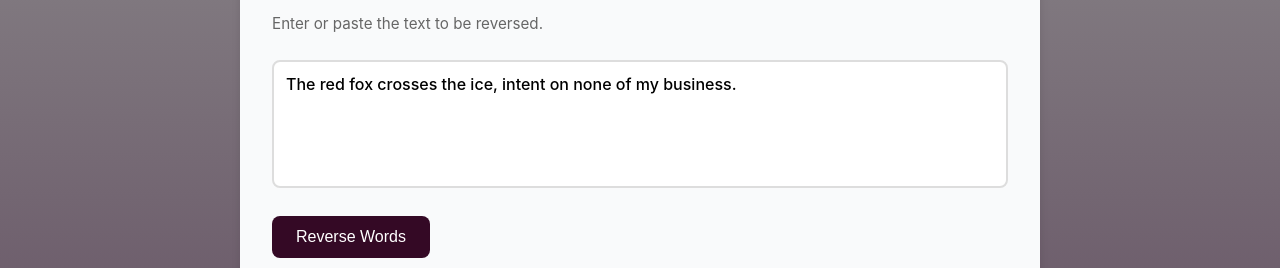
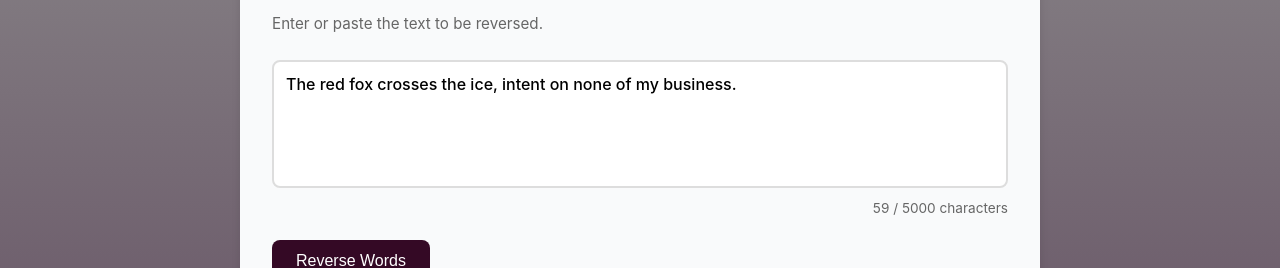
Before and after one commit to og2t/alpha-dev-test, a Next.js app: page / in a window 1280 px wide. Shown: the part 283-551 px from the top of the page. Built offline with nearby package versions, Linux system fonts and the light colour scheme; no server answers; the database is empty.

Commit message:
Added 5000 chars limit

```diff
--- a/app/api/reversed-texts/route.ts
+++ b/app/api/reversed-texts/route.ts
@@ -29,6 +29,7 @@ export async function POST(request: NextRequest) {
   try {
     const body = await request.json();
     const { originalText } = body;
+    const MAX_CHARS = 5000;
 
     if (!originalText || typeof originalText !== 'string') {
       return NextResponse.json(
@@ -40,6 +41,13 @@ export async function POST(request: NextRequest) {
     if (!originalText.trim()) {
       return NextResponse.json(
         { success: false, error: 'originalText cannot be empty' },
+        { status: 400 }
+      );
+    }
+
+    if (originalText.length > MAX_CHARS) {
+      return NextResponse.json(
+        { success: false, error: `originalText cannot exceed ${MAX_CHARS} characters` },
         { status: 400 }
       );
     }
--- a/components/WordReverser.module.sass
+++ b/components/WordReverser.module.sass
@@ -18,11 +18,12 @@
   margin-bottom: 1.5rem
   line-height: 1.5
 
-.inputGroup,
+.inputGroup
+  margin-bottom: 1.5rem
+  position: relative
+
 .displayGroup
   margin-bottom: 1.5rem
-
-.displayGroup
   position: relative
 
 .label
@@ -130,3 +131,13 @@
   to
     opacity: 1
     transform: translateY(0)
+
+.charCounter
+  font-size: 0.85rem
+  color: #666
+  text-align: right
+  margin-top: 0.5rem
+
+  &.charCounterLimit
+    color: #dc2626
+    font-weight: 600
--- a/components/WordReverser.tsx
+++ b/components/WordReverser.tsx
@@ -13,6 +13,8 @@ if (typeof window !== "undefined") {
 interface WordReverserProps {
   onReversalSaved?: () => void;
 }
+
+const MAX_CHARS = 5000;
 
 export default function WordReverser({ onReversalSaved }: WordReverserProps) {
   const [inputText, setInputText] = useState(
@@ -129,7 +131,8 @@ export default function WordReverser({ onReversalSaved }: WordReverserProps) {
     });
 
     const DURATION = 0.5;
-    const STAGGER = 0.05;
+    // Make stagger relative to number of words - longer texts animate faster
+    const STAGGER = Math.max(0.01, Math.min(0.1, 3 / words.length));
 
     words.forEach((word, index) => {
       // flip out
@@ -171,7 +174,11 @@ export default function WordReverser({ onReversalSaved }: WordReverserProps) {
 
   const handleTextChange = (e: React.ChangeEvent<HTMLTextAreaElement>) => {
     const newText = e.target.value;
-    setInputText(newText);
+
+    // Enforce character limit
+    if (newText.length <= MAX_CHARS) {
+      setInputText(newText);
+    }
   };
 
   return (
@@ -202,7 +209,15 @@ export default function WordReverser({ onReversalSaved }: WordReverserProps) {
             placeholder=""
             rows={5}
             disabled={isAnimating}
+            maxLength={MAX_CHARS}
           />
+          <div
+            className={`${styles.charCounter} ${
+              inputText.length >= MAX_CHARS ? styles.charCounterLimit : ""
+            }`}
+          >
+            {inputText.length} / {MAX_CHARS} characters
+          </div>
         </div>
 
         <div
```
